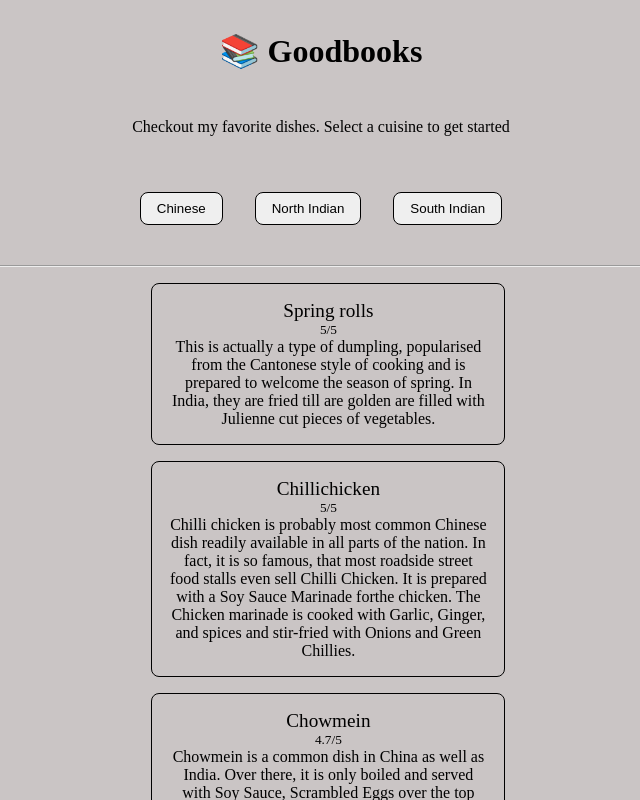
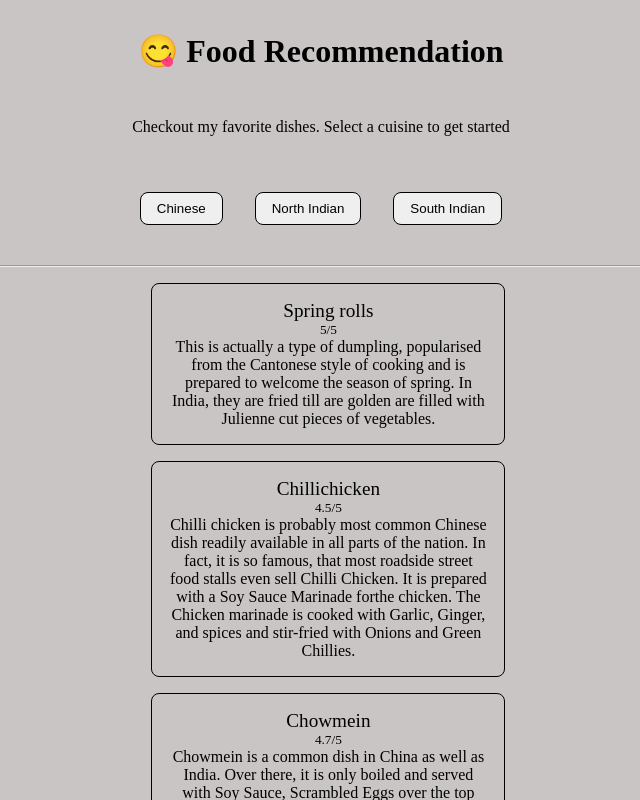
Before and after one commit to Chakravarthi0/mark-nine, a React (Create React App) app: page / in a window 1280 px wide. Shown: the top 800 px of the page, without its empty margins (319-959 px from the left). Built offline with nearby package versions, Linux system fonts and the light colour scheme.

Commit message:
edited title

```diff
--- a/src/App.js
+++ b/src/App.js
@@ -58,7 +58,7 @@
         {
             name: "Chillichicken",
             des: "Chilli chicken is probably most common Chinese dish readily available in all parts of the nation. In fact, it is so famous, that most roadside street food stalls even sell Chilli Chicken. It is prepared with a Soy Sauce Marinade forthe chicken. The Chicken marinade is cooked with Garlic, Ginger, and spices and stir-fried with Onions and Green Chillies.",
-            rating: "5/5"
+            rating: "4.5/5"
         },
         {
             name: "Chowmein",
@@ -125,7 +125,7 @@
 
     return (
         <div style={{ textAlign: "center" }}>
-            <h1 style={{ padding: "1rem", margin: "1rem" }} >📚 Goodbooks</h1>
+            <h1 style={{ padding: "1rem", margin: "1rem" }} >😋 Food Recommendation</h1>
             <p style={{ padding: "1rem", margin: "1rem" }} >
                 Checkout my favorite dishes. Select a cuisine to get started
             </p>
```
